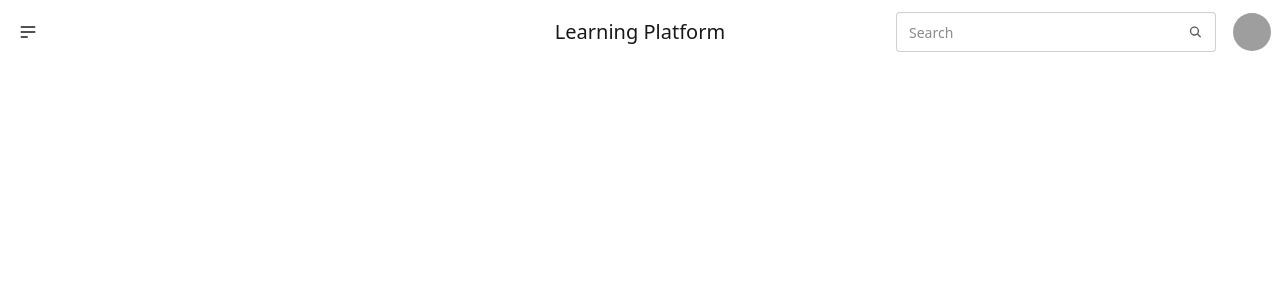
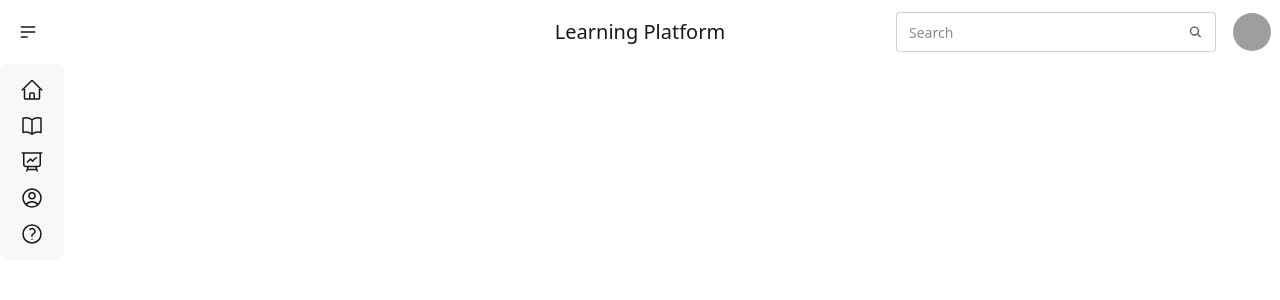
Before and after one commit to wa1ead/learning-platform, a React (Vite) app in the folder client/: page / in a window 1280 px wide. Shown: the top 300 px of the page. Built offline with nearby package versions, Linux system fonts and the light colour scheme; grey boxes are pictures that could not be loaded.

Commit message:
creating sidebar

```diff
--- a/client/src/App.jsx
+++ b/client/src/App.jsx
@@ -1,9 +1,11 @@
-import { NavBar } from "./components/NavBar";
+import { Home } from "./components/Home";
+import { NavBar } from "./components/navBar";
 
 function App() {
   return (
     <div>
       <NavBar />
+      <Home />
     </div>
   );
 }
--- /dev/null
+++ b/client/src/components/Home.jsx
@@ -0,0 +1,9 @@
+import { SideBar } from "./SideBar";
+
+export const Home = () => {
+  return (
+    <div>
+      <SideBar />
+    </div>
+  );
+};
--- /dev/null
+++ b/client/src/components/SideBar.jsx
@@ -0,0 +1,102 @@
+export const SideBar = () => {
+  return (
+    <div>
+      <div className="drawer">
+        <div className="drawer-open">
+          <ul className="menu bg-base-200 rounded-box min-h-full">
+            <li>
+              <a>
+                <svg
+                  xmlns="http://www.w3.org/2000/svg"
+                  fill="none"
+                  viewBox="0 0 24 24"
+                  strokeWidth={1.5}
+                  stroke="currentColor"
+                  className="size-6"
+                >
+                  <path
+                    strokeLinecap="round"
+                    strokeLinejoin="round"
+                    d="m2.25 12 8.954-8.955c.44-.439 1.152-.439 1.591 0L21.75 12M4.5 9.75v10.125c0 .621.504 1.125 1.125 1.125H9.75v-4.875c0-.621.504-1.125 1.125-1.125h2.25c.621 0 1.125.504 1.125 1.125V21h4.125c.621 0 1.125-.504 1.125-1.125V9.75M8.25 21h8.25"
+                  />
+                </svg>
+              </a>
+            </li>
+            <li>
+              <a>
+                <svg
+                  xmlns="http://www.w3.org/2000/svg"
+                  fill="none"
+                  viewBox="0 0 24 24"
+                  strokeWidth={1.5}
+                  stroke="currentColor"
+                  className="size-6"
+                >
+                  <path
+                    strokeLinecap="round"
+                    strokeLinejoin="round"
+                    d="M12 6.042A8.967 8.967 0 0 0 6 3.75c-1.052 0-2.062.18-3 .512v14.25A8.987 8.987 0 0 1 6 18c2.305 0 4.408.867 6 2.292m0-14.25a8.966 8.966 0 0 1 6-2.292c1.052 0 2.062.18 3 .512v14.25A8.987 8.987 0 0 0 18 18a8.967 8.967 0 0 0-6 2.292m0-14.25v14.25"
+                  />
+                </svg>
+              </a>
+            </li>
+            <li>
+              <a>
+                <svg
+                  xmlns="http://www.w3.org/2000/svg"
+                  fill="none"
+                  viewBox="0 0 24 24"
+                  strokeWidth={1.5}
+                  stroke="currentColor"
+                  className="size-6"
+                >
+                  <path
+                    strokeLinecap="round"
+                    strokeLinejoin="round"
+                    d="M3.75 3v11.25A2.25 2.25 0 0 0 6 16.5h2.25M3.75 3h-1.5m1.5 0h16.5m0 0h1.5m-1.5 0v11.25A2.25 2.25 0 0 1 18 16.5h-2.25m-7.5 0h7.5m-7.5 0-1 3m8.5-3 1 3m0 0 .5 1.5m-.5-1.5h-9.5m0 0-.5 1.5m.75-9 3-3 2.148 2.148A12.061 12.061 0 0 1 16.5 7.605"
+                  />
+                </svg>
+              </a>
+            </li>
+            <li>
+              <a href="/">
+                <svg
+                  xmlns="http://www.w3.org/2000/svg"
+                  fill="none"
+                  viewBox="0 0 24 24"
+                  strokeWidth={1.5}
+                  stroke="currentColor"
+                  className="size-6"
+                >
+                  <path
+                    strokeLinecap="round"
+                    strokeLinejoin="round"
+                    d="M17.982 18.725A7.488 7.488 0 0 0 12 15.75a7.488 7.488 0 0 0-5.982 2.975m11.963 0a9 9 0 1 0-11.963 0m11.963 0A8.966 8.966 0 0 1 12 21a8.966 8.966 0 0 1-5.982-2.275M15 9.75a3 3 0 1 1-6 0 3 3 0 0 1 6 0Z"
+                  />
+                </svg>
+              </a>
+            </li>
+            <li>
+              <a href="/">
+                <svg
+                  xmlns="http://www.w3.org/2000/svg"
+                  fill="none"
+                  viewBox="0 0 24 24"
+                  strokeWidth={1.5}
+                  stroke="currentColor"
+                  className="size-6"
+                >
+                  <path
+                    strokeLinecap="round"
+                    strokeLinejoin="round"
+                    d="M9.879 7.519c1.171-1.025 3.071-1.025 4.242 0 1.172 1.025 1.172 2.687 0 3.712-.203.179-.43.326-.67.442-.745.361-1.45.999-1.45 1.827v.75M21 12a9 9 0 1 1-18 0 9 9 0 0 1 18 0Zm-9 5.25h.008v.008H12v-.008Z"
+                  />
+                </svg>
+              </a>
+            </li>
+          </ul>
+        </div>
+      </div>
+    </div>
+  );
+};
```
